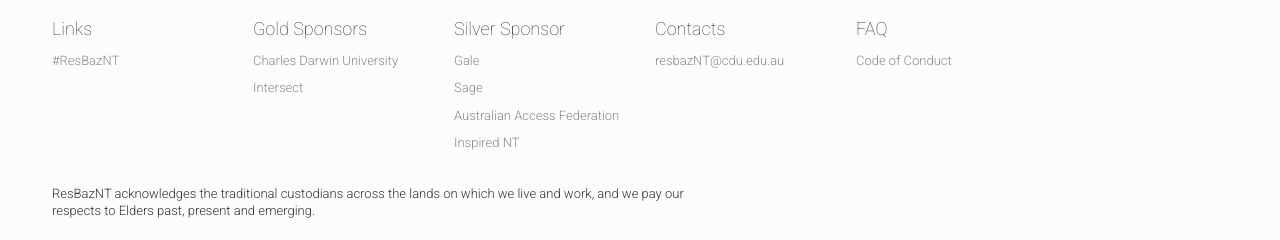
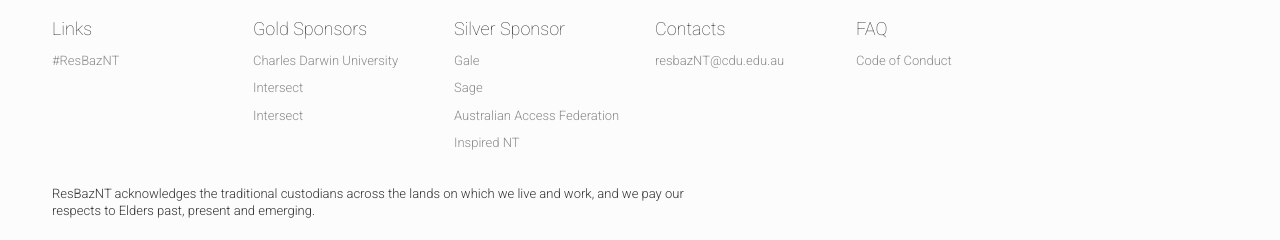
Before and after one commit to resbaznt/resbaz2023NT, a Jekyll site: the page built from index.html, in a window 1280 px wide and 900 px high, scrolled down 3429 px. Shown: the part 657-897 px from the top of the window. Built offline with Jekyll 4.4.1, drawn with Linux system fonts in a browser that asks for light colours; nearby versions of some CDN libraries; comment, search, counter and statistics services are not loaded.

Commit message:
Update _config.yml

```diff
--- a/_config.yml
+++ b/_config.yml
@@ -203,6 +203,8 @@
   links:
     - {link: "https://www.cdu.edu.au", text: "Charles Darwin University", imageUrl: "../img/organizers/cdu.jpg"}
     - {link: "https://www.intersect.org.au/", text: "Intersect", imageUrl: "../img/organizers/cdu.jpg"}
+    - {link: "https://www.intersect.org.au/", text: "Intersect", imageUrl: "../img/organizers/ARDC_logo_RGB_trans.png"}
+
  -
   title: "Silver Sponsor"
   links:
```
